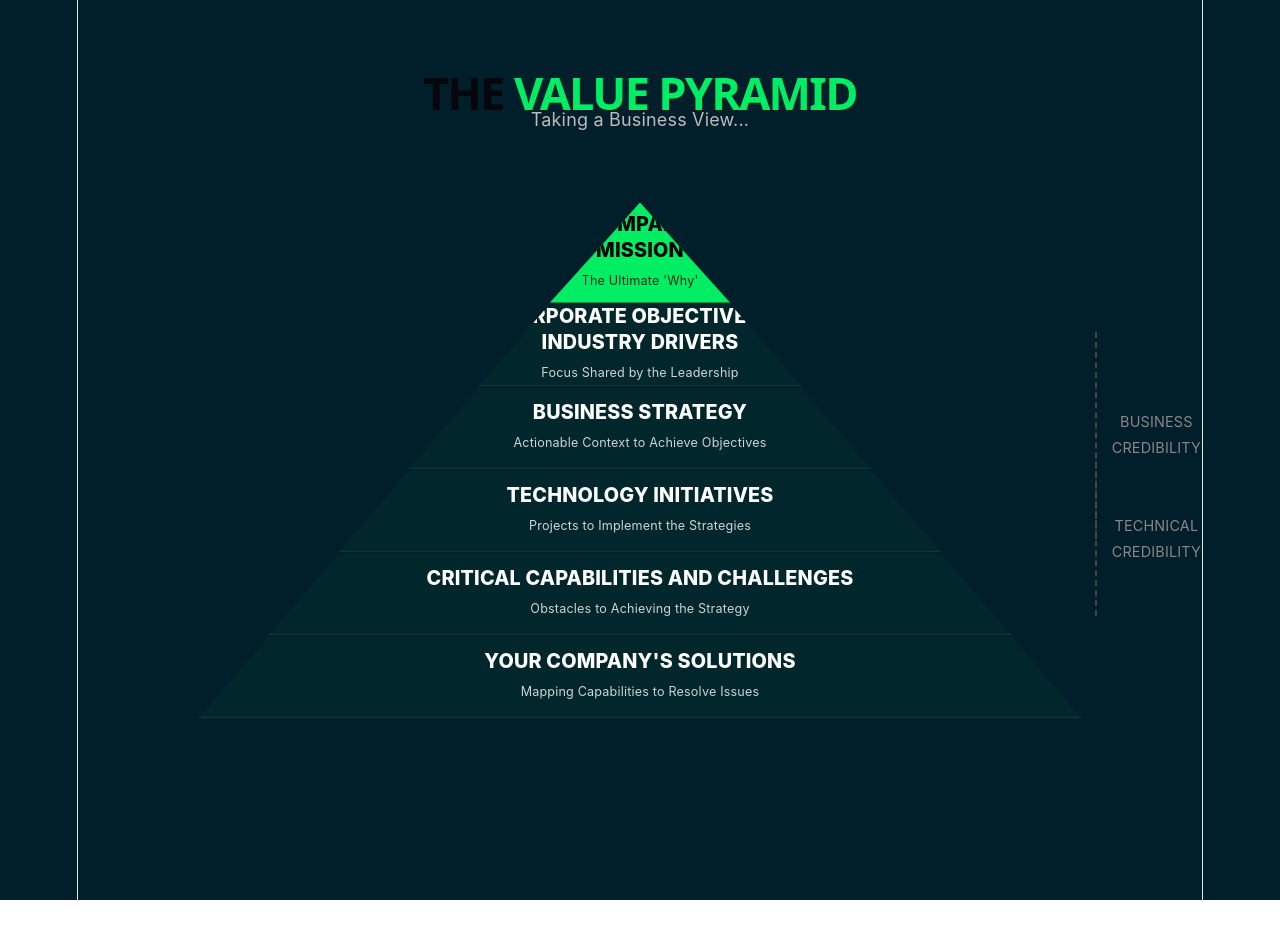
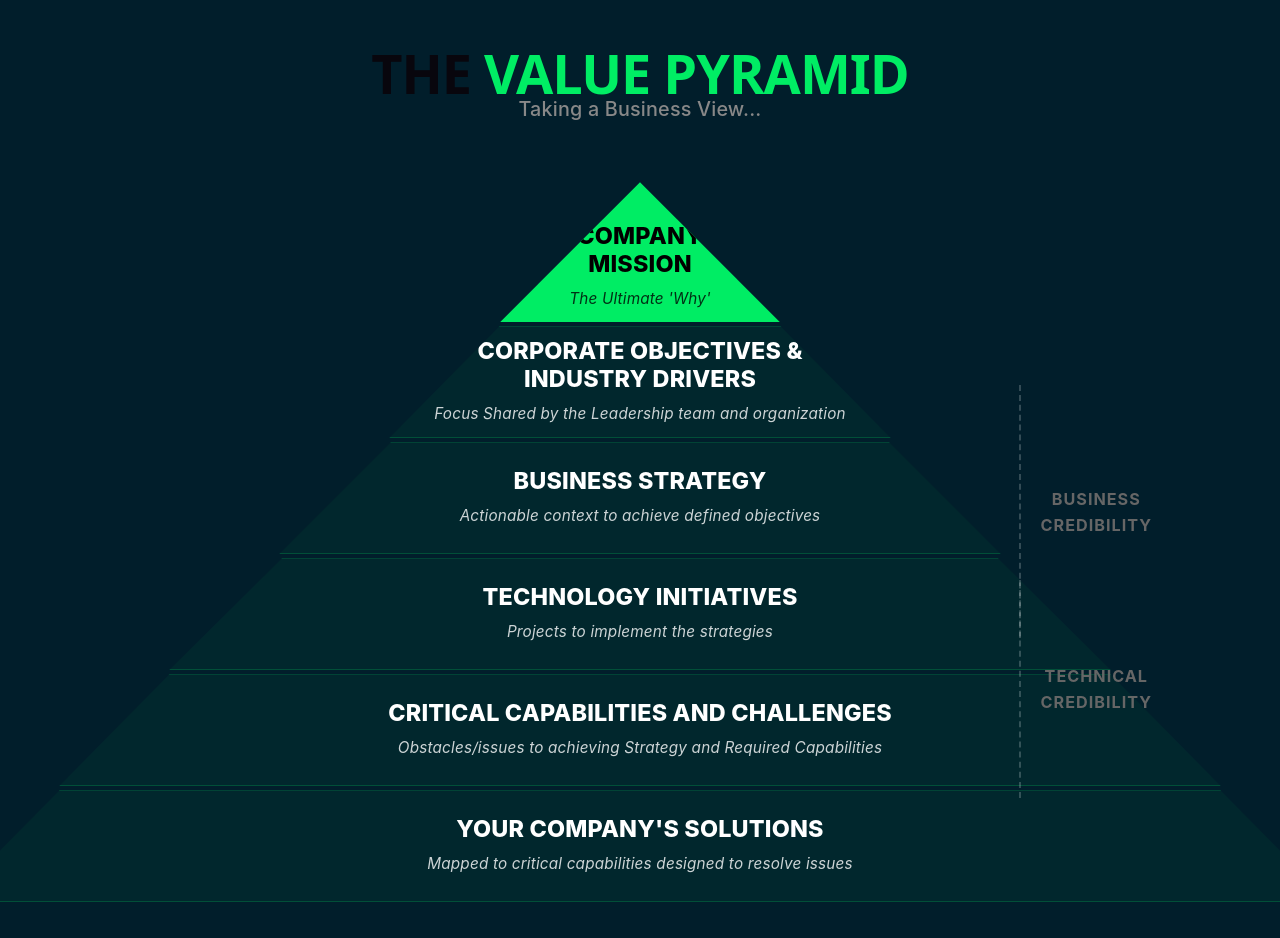
Before and after one commit to itchap/itchap, a React app in the folder Apps/value-pyramid/frontend/: page / in a window 1280 px wide. Shown: the top 938 px of the page. Before the commit the page ends 900 px from the top, so only its background shows below. Built offline with nearby package versions, Linux system fonts and the light colour scheme; the HTML template or start-up script is replaced by a standard one.

Commit message:
big tri
big tri

```diff
--- a/Apps/value-pyramid/frontend/src/App.jsx
+++ b/Apps/value-pyramid/frontend/src/App.jsx
@@ -9,12 +9,18 @@ const GlobalStyles = () => (
       color: #fff;
       overflow-x: hidden;
     }
+    /* Removes any accidental vertical lines from parent containers */
+    #root, .app-container {
+      border: none !important;
+      outline: none !important;
+    }
     .pyramid-canvas {
       position: relative;
       display: flex;
       flex-direction: column;
       align-items: center;
-      margin-top: 50px;
+      margin-top: 20px;
+      width: 100vw; /* Ensure it takes full width to remove side lines */
     }
     .pyramid-tier {
       cursor: pointer;
@@ -24,47 +30,56 @@ const GlobalStyles = () => (
       align-items: center;
       position: relative;
       text-align: center;
-      margin-bottom: 2px; /* Small gap between layers */
-      transition: transform 0.3s ease, filter 0.3s ease, background-color 0.3s ease;
-      /* Dynamic Clip Path: width starts at var(--w) at top and extends withvar(--taper) */
+      margin-bottom: 4px;
+      transition: all 0.3s ease;
       clip-path: polygon(var(--taper) 0%, calc(100% - var(--taper)) 0%, 100% 100%, 0% 100%);
     }
     .tier-label {
-      font-weight: 800; font-size: 1.1rem; text-transform: uppercase; padding: 0 20px;
+      font-weight: 800;
+      font-size: 1.3rem; /* Increased font size */
+      text-transform: uppercase;
+      padding: 0 40px;
+      line-height: 1.2;
     }
     .tier-sub {
-      font-size: 0.7rem; opacity: 0.8; margin-top: 5px;
+      font-size: 0.85rem;
+      opacity: 0.8;
+      margin-top: 8px;
+      font-style: italic;
     }
 
-    /* Standard Tier (Translucent base with glowing border) */
     .tier-base {
       background-color: rgba(0, 237, 100, 0.04);
-      border-left: 1px solid rgba(0, 237, 100, 0.3);
-      border-right: 1px solid rgba(0, 237, 100, 0.3);
-      border-bottom: 1px solid rgba(0, 237, 100, 0.3);
+      border: 1px solid rgba(0, 237, 100, 0.2);
       color: #fff;
     }
     .tier-base:hover {
-      background-color: rgba(0, 237, 100, 0.1);
-      filter: drop-shadow(0 0 10px rgba(0, 237, 100, 0.3));
+      background-color: rgba(0, 237, 100, 0.12);
+      transform: scale(1.02);
+      z-index: 10;
     }
 
-    /* Top Tier (Pulsing Solid Green) */
     .tier-top {
       clip-path: polygon(50% 0%, 100% 100%, 0% 100%);
       background-color: #00ed64;
       color: #000;
-      box-shadow: 0 0 30px rgba(0, 237, 100, 0.5);
     }
     .tier-top:hover {
-      transform: translateY(-5px);
-      box-shadow: 0 0 50px rgba(0, 237, 100, 0.8);
+      transform: translateY(-5px) scale(1.02);
     }
 
-    /* Side Gauges (Mapped from reference image) */
     .gauge-container {
-      position: absolute; right: -120px; display: flex; flex-direction: column; justify-content: space-around;
-      border-left: 2px dashed #444; padding-left: 15px; text-transform: uppercase; font-size: 0.8rem; color: #888;
+      position: absolute;
+      right: 10%; /* Adjusted for larger scale */
+      display: flex;
+      flex-direction: column;
+      justify-content: space-around;
+      border-left: 2px dashed rgba(255,255,255,0.2);
+      padding-left: 20px;
+      text-transform: uppercase;
+      font-size: 0.9rem;
+      color: #666;
+      letter-spacing: 1px;
     }
   `}</style>
 );
@@ -78,72 +93,69 @@ const App = () => {
     cardBg: '#021a25',
   };
 
-  // Content mapped EXACTLY from previous image but geometry updated for triangle
+  // Expanded dimensions to handle the text better
   const pyramidData = [
     {
       id: 6,
       title: "Company Mission",
       subtitle: "The Ultimate 'Why'",
-      detail: "Define the high-level, aspirational reason the company exists. SAs must tie their project directly to enabling this long-term vision.",
+      detail: "Define the high-level, aspirational reason the company exists.",
       examples: ["To be the premier provider of...", "Innovate for a sustainable future"],
-      width: '180px', height: '100px', taper: '0%', isTop: true
+      width: '280px', height: '140px', taper: '0%', isTop: true
     },
     {
       id: 5,
       title: "Corporate Objectives & Industry Drivers",
-      subtitle: "Focus Shared by the Leadership",
-      detail: "Quantifiable goals set by the board (e.g., ESG, ROCE). This is what leadership is measured against. Your project must help them 'check these boxes'.",
+      subtitle: "Focus Shared by the Leadership team and organization",
+      detail: "Quantifiable goals set by the board (e.g., ESG, ROCE).",
       examples: ["Cut CO₂ by 47% by 2030", "Achieve 12.5% ROCE by 2027"],
-      width: '320px', height: '80px', taper: '21.8%'
+      width: '500px', height: '110px', taper: '22%'
     },
     {
       id: 4,
       title: "Business Strategy",
-      subtitle: "Actionable Context to Achieve Objectives",
-      detail: "The 'How'. How the company will deliver on objectives. (e.g., diversifying revenue, focus on premium markets).",
+      subtitle: "Actionable context to achieve defined objectives",
+      detail: "How the company will deliver on objectives.",
       examples: ["Focus on premium and speciality tires", "Diversification: 30% non-tire sales"],
-      width: '460px', height: '80px', taper: '15.2%'
+      width: '720px', height: '110px', taper: '15.5%'
     },
     {
       id: 3,
       title: "Technology Initiatives",
-      label: "Technology",
-      subtitle: "Projects to Implement the Strategies",
-      detail: "Where we live. The actual technology projects (Cloud Migration, Consolidation, App Dev) funded to enable the business strategies.",
-      examples: ["Cloud Migration of Core Payments", "Data Layer Consolidation & Governance"],
-      width: '600px', height: '80px', taper: '11.6%'
+      subtitle: "Projects to implement the strategies",
+      detail: "Actual technology projects funded to enable the business strategies.",
+      examples: ["Cloud Migration of Core Payments", "Data Layer Consolidation"],
+      width: '940px', height: '110px', taper: '12%'
     },
     {
       id: 2,
       title: "Critical Capabilities and Challenges",
-      subtitle: "Obstacles to Achieving the Strategy",
-      detail: "Where Business and Technical worlds collide. Define the blockers preventing progress on initiatives.",
-      examples: ["Legacy Infrastructure inhibiting scale", "Architectural Fragmentation & Complexity"],
-      width: '740px', height: '80px', taper: '9.4%'
+      subtitle: "Obstacles/issues to achieving Strategy and Required Capabilities",
+      detail: "Where Business and Technical worlds collide. Define the blockers.",
+      examples: ["Legacy Infrastructure inhibiting scale", "Architectural Fragmentation"],
+      width: '1160px', height: '110px', taper: '9.5%'
     },
     {
       id: 1,
       title: "Your Company's Solutions",
-      subtitle: "Mapping Capabilities to Resolve Issues",
-      detail: "The foundation. SAs must PROVE their product resolves the critical challenges, which unblocks the technological initiatives.",
-      examples: ["Atlas Global Clusters", "Automated Scalability & Operational Efficiency"],
-      width: '880px', height: '80px', taper: '7.9%'
+      subtitle: "Mapped to critical capabilities designed to resolve issues",
+      detail: "SAs must PROVE their product resolves the critical challenges.",
+      examples: ["Atlas Global Clusters", "Automated Scalability"],
+      width: '1380px', height: '110px', taper: '8%'
     }
   ];
 
   return (
-    <div style={{ minHeight: '100vh', display: 'flex', flexDirection: 'column', alignItems: 'center', justifyContent: 'center', paddingBottom: '100px' }}>
+    <div className="app-container" style={{ minHeight: '100vh', display: 'flex', flexDirection: 'column', alignItems: 'center', justifyContent: 'center', padding: '60px 0' }}>
       <GlobalStyles />
 
-      {/* Header (Inspired by previous image) */}
-      <div style={{ textAlign: 'center', marginBottom: '20px' }}>
-        <h1 style={{ fontSize: '2.5rem', fontWeight: '800', margin: 0, textTransform: 'uppercase' }}>
+      <div style={{ textAlign: 'center', marginBottom: '40px' }}>
+        <h1 style={{ fontSize: '3rem', fontWeight: '900', margin: 0, letterSpacing: '-1px' }}>
           THE <span style={{ color: theme.accent }}>VALUE PYRAMID</span>
         </h1>
-        <p style={{ color: '#bbb', fontSize: '1rem' }}>Taking a Business View...</p>
+        <p style={{ color: '#888', fontSize: '1.1rem', marginTop: '10px', fontWeight: '500' }}>Taking a Business View...</p>
       </div>
 
-      {/* THE PYRAMID CANVAS (Triangle Geometry) */}
       <div className="pyramid-canvas">
         {pyramidData.map((tier) => (
           <div
@@ -156,54 +168,48 @@ const App = () => {
               height: tier.height,
             }}
           >
-            <div className="tier-label">{tier.title}</div>
+            <div className="tier-label" style={{ marginTop: tier.isTop ? '30px' : '0' }}>{tier.title}</div>
             <div className="tier-sub">{tier.subtitle}</div>
           </div>
         ))}
 
-        {/* SIDE GAUGE 1: BUSINESS CREDIBILITY */}
-        <div className="gauge-container" style={{ top: '25%', height: '40%' }}>
-          <div>Business<br/>Credibility</div>
+        <div className="gauge-container" style={{ top: '28%', height: '35%' }}>
+          <div style={{ fontWeight: 'bold' }}>Business<br/>Credibility</div>
         </div>
 
-        {/* SIDE GAUGE 2: TECHNICAL CREDIBILITY */}
-        <div className="gauge-container" style={{ bottom: '20%', height: '30%' }}>
-          <div>Technical<br/>Credibility</div>
+        <div className="gauge-container" style={{ bottom: '15%', height: '30%' }}>
+          <div style={{ fontWeight: 'bold' }}>Technical<br/>Credibility</div>
         </div>
       </div>
 
-      {/* DETAIL OVERLAY */}
       {activeTier && (
         <div
           onClick={() => setActiveTier(null)}
           style={{
-            position: 'fixed', inset: 0, backgroundColor: 'rgba(1, 30, 43, 0.95)',
-            backdropFilter: 'blur(15px)', display: 'flex', justifyContent: 'center', alignItems: 'center', zIndex: 1000, padding: '20px'
+            position: 'fixed', inset: 0, backgroundColor: 'rgba(1, 30, 43, 0.98)',
+            backdropFilter: 'blur(20px)', display: 'flex', justifyContent: 'center', alignItems: 'center', zIndex: 1000
           }}
         >
           <div
             onClick={e => e.stopPropagation()}
             style={{
-              backgroundColor: theme.cardBg, border: `2px solid ${theme.accent}`,
-              borderRadius: '24px', padding: '60px', maxWidth: '800px', width: '100%', position: 'relative'
+              backgroundColor: theme.cardBg, border: `1px solid ${theme.accent}`,
+              borderRadius: '20px', padding: '60px', maxWidth: '850px', width: '90%'
             }}
           >
-            <h2 style={{ fontSize: '2.5rem', margin: '0 0 10px 0', color: '#fff' }}>{activeTier.title}</h2>
-            <h4 style={{ color: theme.accent, marginBottom: '30px' }}>{activeTier.subtitle}</h4>
-            <p style={{ fontSize: '1.2rem', lineHeight: '1.8', color: '#eee', marginBottom: '30px' }}>{activeTier.detail}</p>
-
-            <div style={{ textAlign: 'left', padding: '20px', backgroundColor: 'rgba(255,255,255,0.02)', borderRadius: '12px', border: `1px solid ${theme.cardBg}33` }}>
-              <h5 style={{ margin: '0 0 10px 0', color: '#888' }}>KEY EXAMPLES:</h5>
-              <ul style={{ color: '#ccc', fontSize: '1rem', lineHeight: '1.8' }}>
+            <h2 style={{ fontSize: '2.5rem', margin: '0 0 10px 0', color: theme.accent }}>{activeTier.title}</h2>
+            <p style={{ fontSize: '1.2rem', color: '#eee', marginBottom: '30px', lineHeight: '1.6' }}>{activeTier.detail}</p>
+            <div style={{ textAlign: 'left', padding: '25px', backgroundColor: 'rgba(0,0,0,0.2)', borderRadius: '12px' }}>
+              <h5 style={{ margin: '0 0 15px 0', color: theme.accent, textTransform: 'uppercase' }}>Strategic Examples:</h5>
+              <ul style={{ color: '#ccc', fontSize: '1.1rem', lineHeight: '1.8' }}>
                 {activeTier.examples.map(ex => <li key={ex}>{ex}</li>)}
               </ul>
             </div>
-
             <button
               onClick={() => setActiveTier(null)}
-              style={{ position: 'absolute', top: '20px', right: '40px', backgroundColor: theme.accent, color: '#000', border: 'none', padding: '10px 20px', borderRadius: '8px', fontWeight: 'bold', cursor: 'pointer' }}
+              style={{ marginTop: '40px', backgroundColor: theme.accent, color: '#000', border: 'none', padding: '15px 40px', borderRadius: '8px', fontWeight: '900', cursor: 'pointer' }}
             >
-              CLOSE
+              RETURN TO STRATEGY
             </button>
           </div>
         </div>
```
